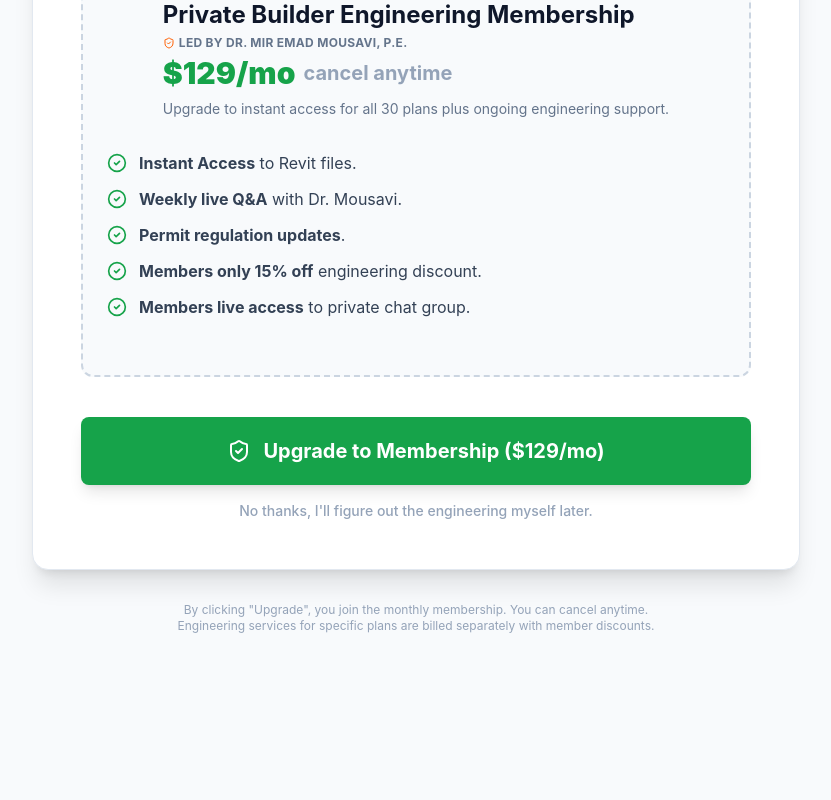
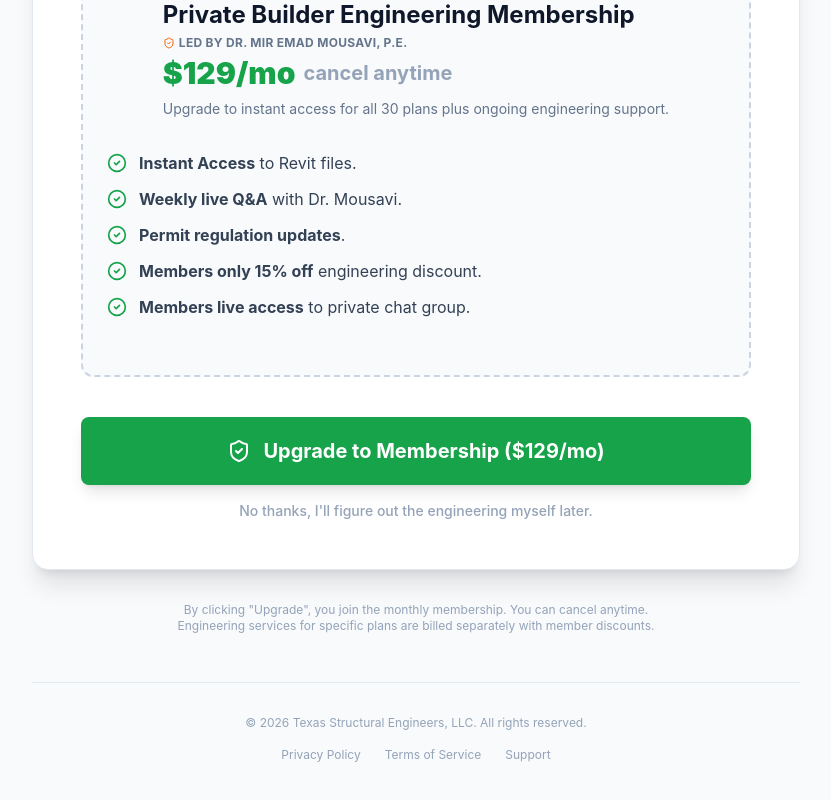
Before and after one commit to Founditmarketing/Texas-Structural-Engineers-Tripwire, a React (Vite) app: page /upsell-permit in a window 1280 px wide. Shown: the part 656-1456 px from the top of the page, without its empty margins (224-1055 px from the left). Before the commit the page ends 1338 px from the top, so only its background shows below. Built offline with nearby package versions, Linux system fonts and the light colour scheme.

Commit message:
Update links: Privacy, Terms, Support, and Permit-Ready CTA

```diff
--- a/src/pages/Checkout.tsx
+++ b/src/pages/Checkout.tsx
@@ -136,6 +136,11 @@ export const Checkout: React.FC = () => {
 
                 <footer className="mt-12 text-center text-slate-400 text-sm">
                     <p>&copy; {new Date().getFullYear()} Texas Structural Engineers, LLC. All rights reserved.</p>
+                    <div className="flex justify-center gap-6 mt-4">
+                        <a href="https://www.quigig.com/privacy-policy/" target="_blank" rel="noopener noreferrer" className="hover:text-slate-600 transition-colors">Privacy Policy</a>
+                        <a href="https://www.quigig.com/terms-of-use/" target="_blank" rel="noopener noreferrer" className="hover:text-slate-600 transition-colors">Terms of Service</a>
+                        <a href="mailto:support@quiplans.com" className="hover:text-slate-600 transition-colors">Support</a>
+                    </div>
                 </footer>
             </div>
         </div>
--- a/src/pages/Home.tsx
+++ b/src/pages/Home.tsx
@@ -461,12 +461,12 @@ export const Home: React.FC = () => {
                             </div>
                         </div>
                         <div className="text-center mt-8">
-                            <button
-                                onClick={scrollToPricing}
+                            <a
+                                href="https://sf.quigpro.com/engineering/165672"
                                 className="bg-safety-orange hover:bg-safety-orange-hover text-white font-bold py-3 px-8 rounded-lg shadow-md transition-colors inline-flex items-center gap-2"
                             >
                                 Order Your Permit-Ready Plans <ArrowRight className="w-5 h-5" />
-                            </button>
+                            </a>
                         </div>
                     </div>
                 </div>
@@ -491,9 +491,9 @@ export const Home: React.FC = () => {
                             <span className="text-xl font-bold text-white tracking-tight">Texas Structural Engineers</span>
                         </div>
                         <div className="flex gap-6 text-sm">
-                            <a href="#" className="hover:text-white transition-colors">Privacy Policy</a>
-                            <a href="#" className="hover:text-white transition-colors">Terms of Service</a>
-                            <a href="#" className="hover:text-white transition-colors">Support</a>
+                            <a href="https://www.quigig.com/privacy-policy/" className="hover:text-white transition-colors">Privacy Policy</a>
+                            <a href="https://www.quigig.com/terms-of-use/" className="hover:text-white transition-colors">Terms of Service</a>
+                            <a href="mailto:support@quiplans.com" className="hover:text-white transition-colors">Support</a>
                         </div>
                     </div>
                     <div className="text-sm border-t border-slate-800 pt-8">
--- a/src/pages/UpsellPermitPackage.tsx
+++ b/src/pages/UpsellPermitPackage.tsx
@@ -119,6 +119,15 @@ export const UpsellPermitPackage: React.FC = () => {
                 <p className="text-center text-slate-400 text-xs mt-8 max-w-lg mx-auto">
                     By clicking "Upgrade", you join the monthly membership. You can cancel anytime. Engineering services for specific plans are billed separately with member discounts.
                 </p>
+
+                <footer className="mt-12 text-center text-slate-400 text-xs border-t border-slate-200 pt-8">
+                    <p className="mb-4">&copy; {new Date().getFullYear()} Texas Structural Engineers, LLC. All rights reserved.</p>
+                    <div className="flex justify-center gap-6">
+                        <a href="https://www.quigig.com/privacy-policy/" target="_blank" rel="noopener noreferrer" className="hover:text-slate-600 transition-colors">Privacy Policy</a>
+                        <a href="https://www.quigig.com/terms-of-use/" target="_blank" rel="noopener noreferrer" className="hover:text-slate-600 transition-colors">Terms of Service</a>
+                        <a href="mailto:support@quiplans.com" className="hover:text-slate-600 transition-colors">Support</a>
+                    </div>
+                </footer>
             </div >
         </div >
     );
```
